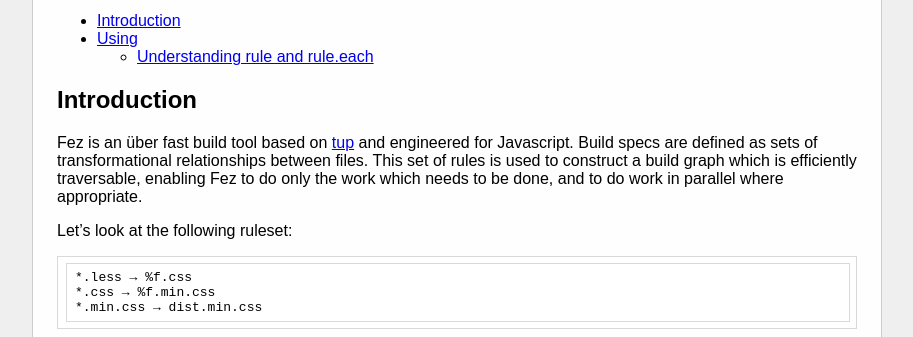
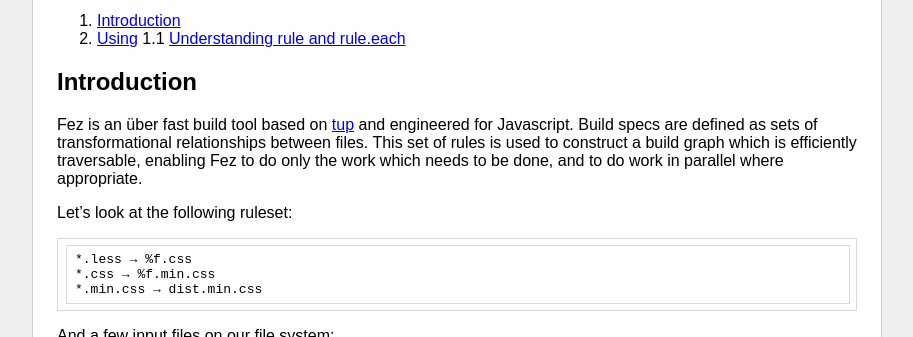
Before and after one commit to barretron/fez.github.io, a Jekyll site: the page built from docs.md, in a window 1280 px wide and 900 px high, cut to the strip 324-661 px from the top of the window. Shown: the whole strip, without its empty margins (183-1096 px from the left). Built offline with Jekyll 4.4.1, drawn with Linux system fonts in a browser that asks for light colours; some web fonts are replaced; Markdown is read by kramdown in place of the engine named in the settings.

Commit message:
Fixed TOC

```diff
--- a/docs.md
+++ b/docs.md
@@ -3,9 +3,9 @@ layout: default
 title: Fez - Documentation
 ---
 
-* <a href="#intro">Introduction</a>
-* <a href="#using">Using</a>
-  * <a href="understanding">Understanding rule and rule.each</a>
+1. <a href="#intro">Introduction</a>
+2. <a href="#using">Using</a>
+   1.1 <a href="understanding">Understanding rule and rule.each</a>
 
 Introduction <a name="intro"></a>
 ------------
```
